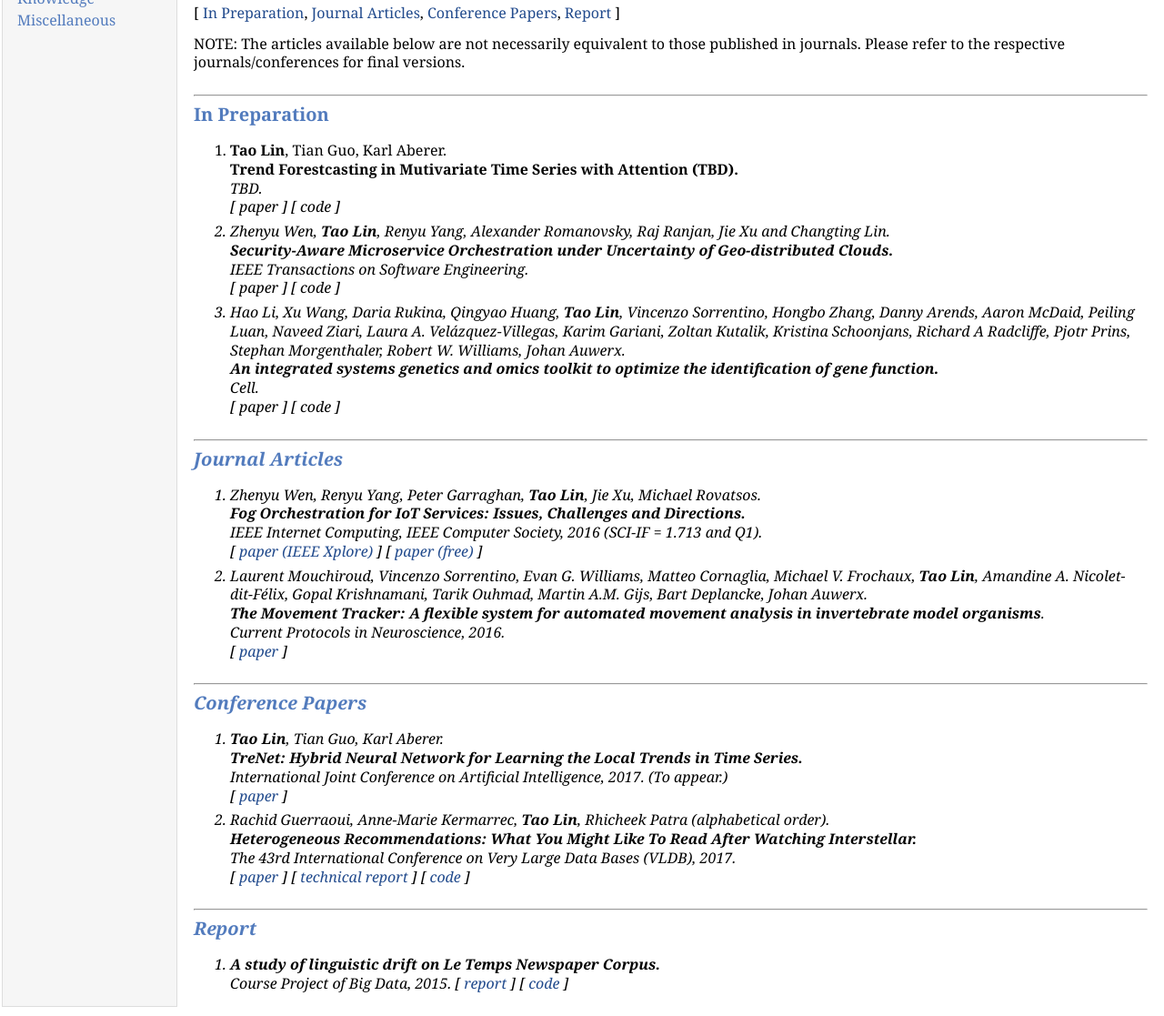
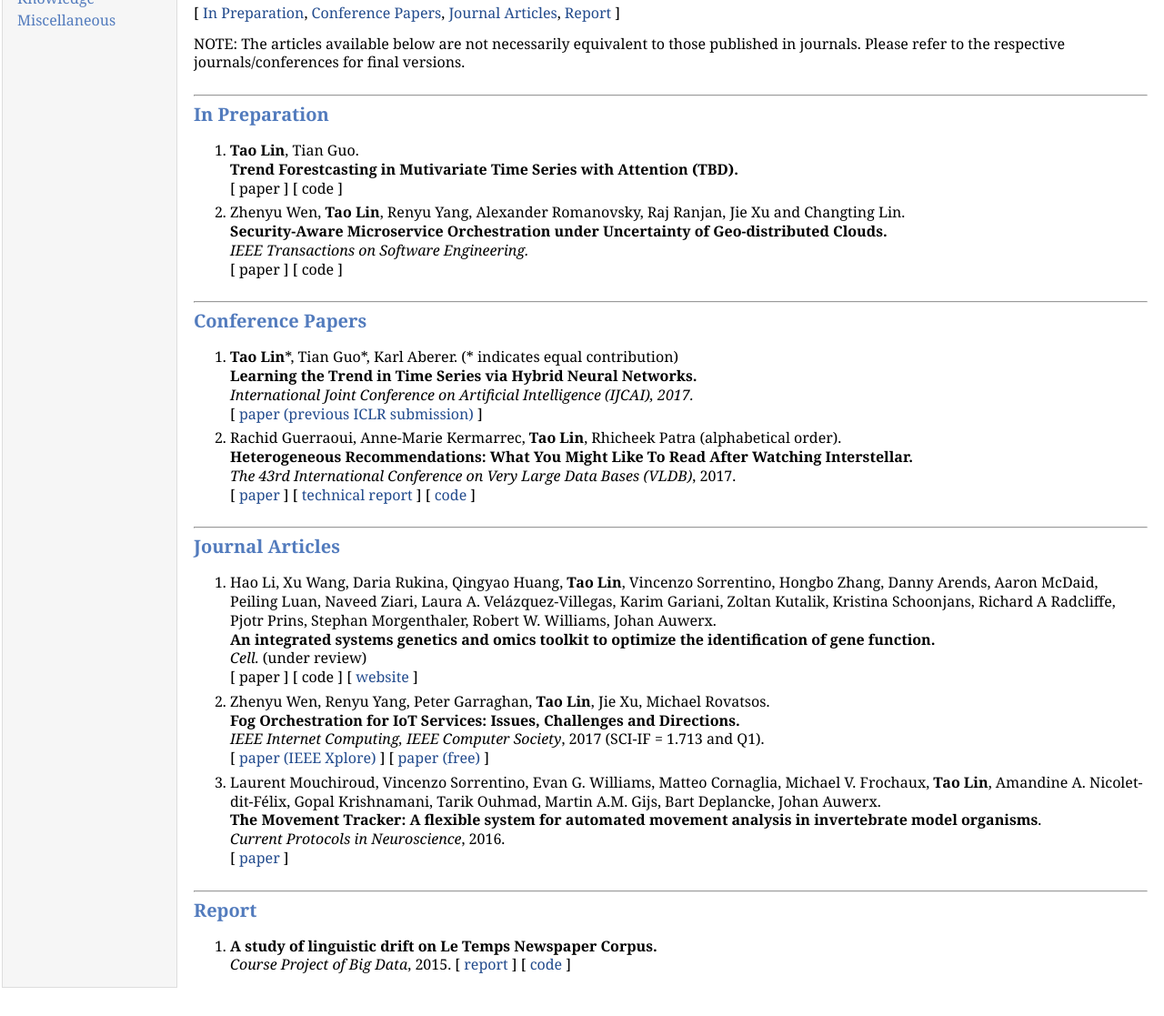
Before and after one commit to tlin-taolin/tlin-taolin.github.io, a plain HTML site: page publication.html in a window 1280 px wide. Shown: the part 154-1271 px from the top of the page at 91% size. After the commit the page ends 1250 px from the top, so only its background shows below. Drawn offline with Linux system fonts and the light colour scheme.

Commit message:
update the site.

```diff
--- a/publication.html
+++ b/publication.html
@@ -24,8 +24,8 @@
     <h1 style="margin-top: 0em">Publications</h1><br>
     <p>[
         <a href="#prepare">In Preparation</a>,
+        <a href="#conference">Conference Papers</a>,
         <a href="#journal">Journal Articles</a>,
-        <a href="#conference">Conference Papers</a>,
         <a href="#report">Report</a>
     ]</p>
     <p>
@@ -37,9 +37,8 @@
         <h2><hr><a name="prepare"></a>In Preparation</h2>
         <ol>
             <li><p>
-              <b>Tao Lin</b>, Tian Guo, Karl Aberer. <br>
+              <b>Tao Lin</b>, Tian Guo. <br>
               <b>Trend Forestcasting in Mutivariate Time Series with Attention (TBD).</b><br>
-              <i>TBD.<br>
               [ paper ]
               [ code ]
             </p></li>
@@ -47,31 +46,57 @@
             <li><p>
               Zhenyu Wen, <b>Tao Lin</b>, Renyu Yang, Alexander Romanovsky, Raj Ranjan, Jie Xu and Changting Lin.<br>
               <b>Security-Aware Microservice Orchestration under Uncertainty of Geo-distributed Clouds.</b><br>
-              <i>IEEE Transactions on Software Engineering.<br>
+              <i>IEEE Transactions on Software Engineering.</i><br>
               [ paper ]
               [ code ]
             </p></li>
 
+        </ol>
+    </div>
+
+    <div>
+        <h2><hr><a name="conference"></a>Conference Papers</h2>
+        <ol>
             <li><p>
-              Hao Li, Xu Wang, Daria Rukina, Qingyao Huang, <b>Tao Lin</b>, Vincenzo Sorrentino,
-              Hongbo Zhang, Danny Arends, Aaron McDaid, Peiling Luan, Naveed Ziari,
-              Laura A. Velázquez-Villegas, Karim Gariani, Zoltan Kutalik, Kristina Schoonjans,
-              Richard A Radcliffe, Pjotr Prins, Stephan Morgenthaler, Robert W. Williams, Johan Auwerx.<br>
-              <b>An integrated systems genetics and omics toolkit to optimize the identification of gene function.</b><br>
-              <i>Cell.<br>
-              [ paper ]
-              [ code ]
+               <b>Tao Lin</b>*, Tian Guo*, Karl Aberer. (* indicates equal contribution)<br>
+               <b>Learning the Trend in Time Series via Hybrid Neural Networks.</b><br>
+               <i>International Joint Conference on Artificial Intelligence (IJCAI), 2017.</i><br>
+               [ <a href="https://openreview.net/pdf?id=ryCcJaqgl">paper (previous ICLR submission)</a> ]
             </p></li>
+
+            <li><p>
+               Rachid Guerraoui, Anne-Marie Kermarrec, <b>Tao Lin</b>, Rhicheek Patra (alphabetical order).<br>
+               <b>Heterogeneous Recommendations: What You Might Like To Read After Watching Interstellar.</b><br>
+               <i>The 43rd International Conference on Very Large Data Bases (VLDB)</i>, 2017.<br>
+               [ <a href="upload/doc/publication/2016/xmap/Paper_857.pdf">paper</a> ]
+               <!-- [ <a href="upload/doc/publication/2016/xmap/Paper_857_response(For VLDB reviewers).pdf">review response</a> ] -->
+               [ <a href="upload/doc/publication/2016/xmap/Technical_Report.pdf">technical report</a> ]
+               [ <a href="https://github.com/LPD-EPFL-ML/X-MAP">code</a> ]
+            </p></li>
+
         </ol>
     </div>
 
     <div>
         <h2><hr><a name="journal"></a>Journal Articles</h2>
         <ol>
-            <li><p>
+          <li><p>
+              Hao Li, Xu Wang, Daria Rukina, Qingyao Huang, <b>Tao Lin</b>, Vincenzo Sorrentino,
+              Hongbo Zhang, Danny Arends, Aaron McDaid, Peiling Luan, Naveed Ziari,
+              Laura A. Velázquez-Villegas, Karim Gariani, Zoltan Kutalik, Kristina Schoonjans,
+              Richard A Radcliffe, Pjotr Prins, Stephan Morgenthaler, Robert W. Williams, Johan Auwerx.<br>
+              <b>An integrated systems genetics and omics toolkit to optimize the identification of gene function.</b><br>
+              <i>Cell.</i> (under review)
+              <br>
+              [ paper ]
+              [ code ]
+              [ <a href="http://www.systems-genetics.org/">website</a> ]
+          </p></li>
+
+          <li><p>
                 Zhenyu Wen, Renyu Yang, Peter Garraghan, <b>Tao Lin</b>, Jie Xu, Michael Rovatsos.<br>
                 <b>Fog Orchestration for IoT Services: Issues, Challenges and Directions.</b><br>
-                <i>IEEE Internet Computing, IEEE Computer Society</i>, 2016 (SCI-IF = 1.713 and Q1).<br>
+                <i>IEEE Internet Computing, IEEE Computer Society</i>, 2017 (SCI-IF = 1.713 and Q1).<br>
                 [ <a href="http://ieeexplore.ieee.org/document/7867735/">paper (IEEE Xplore)</a> ]
                 [ <a href="upload/doc/publication/2016/IC_ICSI-2016-06-0082.R2_Yang.pdf">paper (free)</a> ]
           </p></li>
@@ -84,28 +109,6 @@
             <i>Current Protocols in Neuroscience</i>, 2016.<br>
             [ <a href="https://www.ncbi.nlm.nih.gov/pubmed/27696358">paper</a> ]
           </p></li>
-        </ol>
-    </div>
-
-    <div>
-        <h2><hr><a name="conference"></a>Conference Papers</h2>
-        <ol>
-            <li><p>
-               <b>Tao Lin</b>, Tian Guo, Karl Aberer. <br>
-               <b>TreNet: Hybrid Neural Network for Learning the Local Trends in Time Series.</b><br>
-               <i>International Joint Conference on Artificial Intelligence, 2017. (To appear.)<br>
-               [ <a href="https://openreview.net/pdf?id=ryCcJaqgl">paper</a> ]
-            </p></li>
-
-            <li><p>
-               Rachid Guerraoui, Anne-Marie Kermarrec, <b>Tao Lin</b>, Rhicheek Patra (alphabetical order).<br>
-               <b>Heterogeneous Recommendations: What You Might Like To Read After Watching Interstellar.</b><br>
-               <i>The 43rd International Conference on Very Large Data Bases (VLDB)</i>, 2017.<br>
-               [ <a href="upload/doc/publication/2016/xmap/Paper_857.pdf">paper</a> ]
-               <!-- [ <a href="upload/doc/publication/2016/xmap/Paper_857_response(For VLDB reviewers).pdf">review response</a> ] -->
-               [ <a href="upload/doc/publication/2016/xmap/Technical_Report.pdf">technical report</a> ]
-               [ <a href="https://github.com/LPD-EPFL-ML/X-MAP">code</a> ]
-            </p></li>
 
         </ol>
     </div>
```
Also changed, not shown: index.html (+4 -4 lines).
